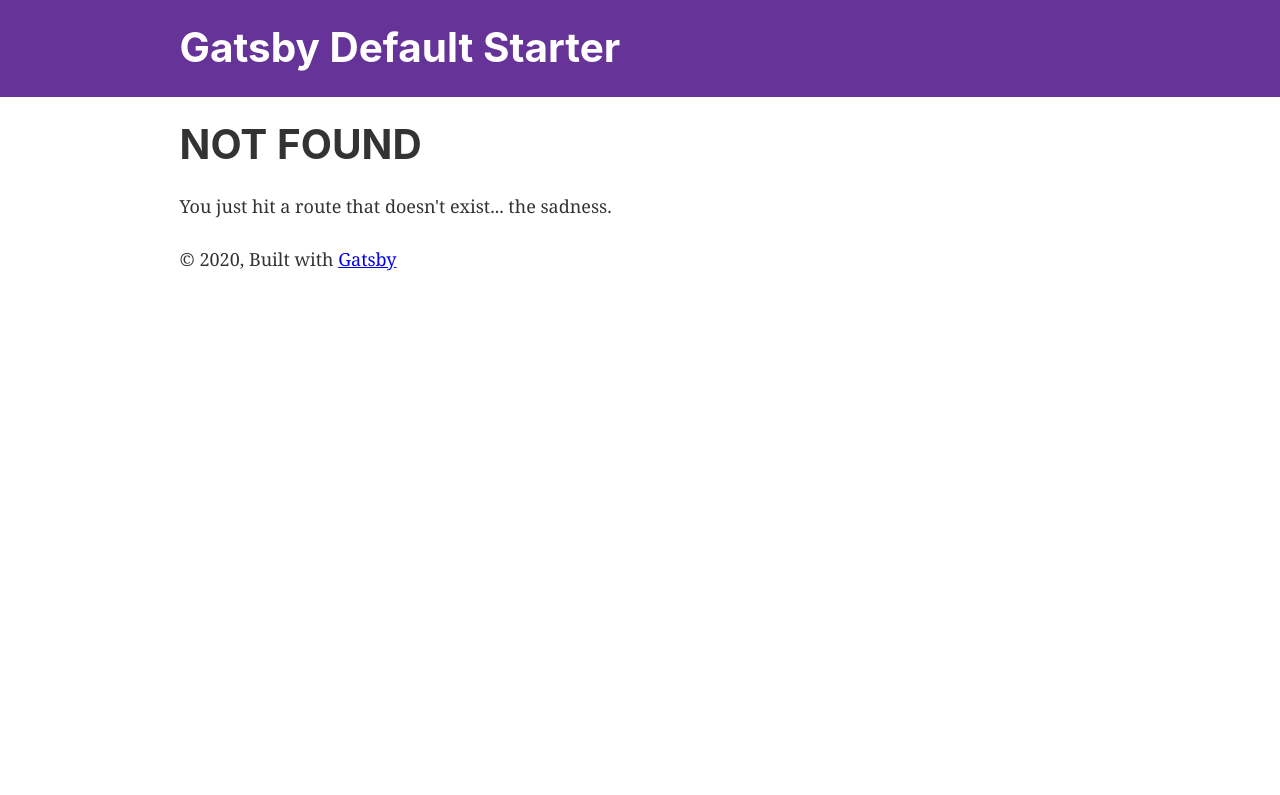
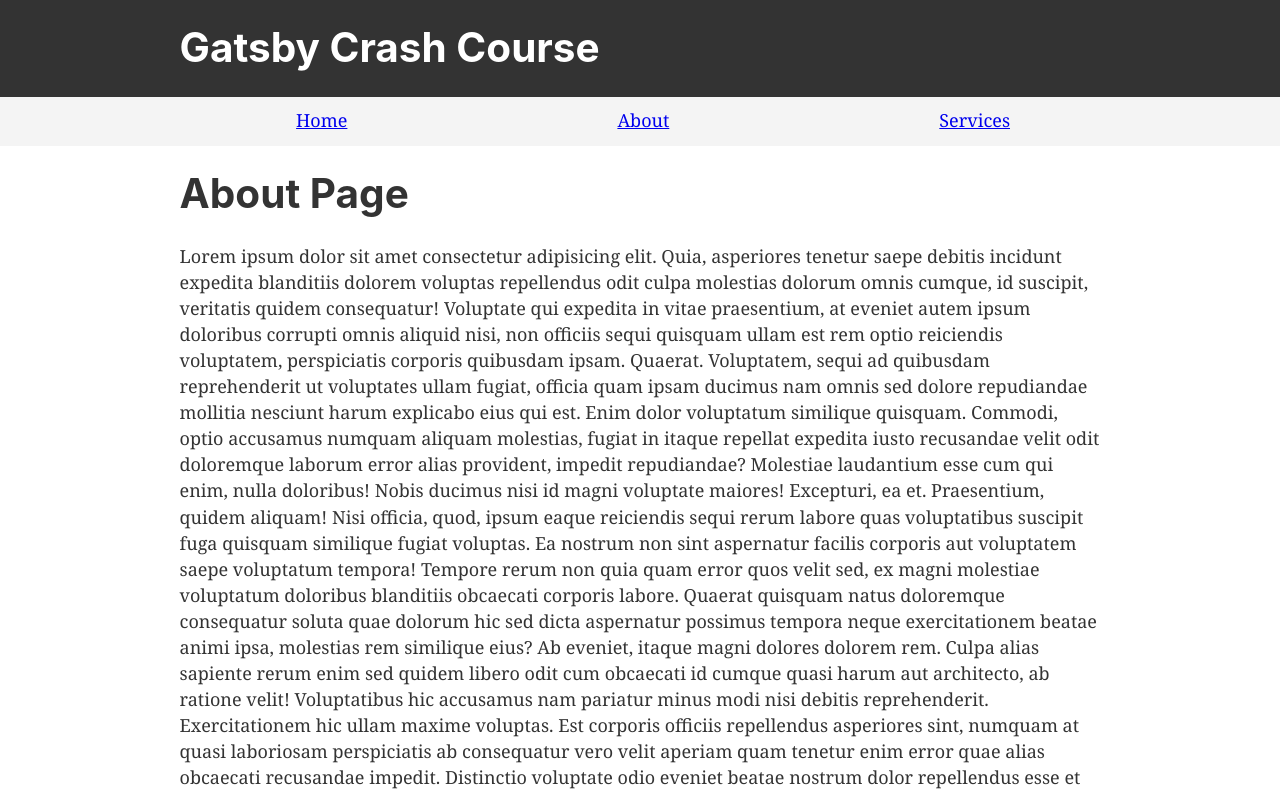
Before and after one commit to onukselcuk/gatsby-crash-course, a Gatsby site: page /about in a window 1280 px wide. Before the commit this address had no page. Shown: the top 795 px of the page. Built offline with nearby package versions, Linux system fonts and the light colour scheme; Gatsby itself is replaced by a stand-in of ours.

Commit message:
initial commit

```diff
--- a/gatsby-config.js
+++ b/gatsby-config.js
@@ -1,6 +1,6 @@
 module.exports = {
   siteMetadata: {
-    title: `Gatsby Default Starter`,
+    title: `Gatsby Crash Course`,
     description: `Kick off your next, great Gatsby project with this default starter. This barebones starter ships with the main Gatsby configuration files you might need.`,
     author: `@gatsbyjs`,
   },
--- a/src/components/header.js
+++ b/src/components/header.js
@@ -5,8 +5,8 @@
 const Header = ({ siteTitle }) => (
   <header
     style={{
-      background: `rebeccapurple`,
-      marginBottom: `1.45rem`,
+      background: `#333`,
+      marginBottom: `0`,
     }}
   >
     <div
--- a/src/components/layout.js
+++ b/src/components/layout.js
@@ -10,6 +10,7 @@
 import { useStaticQuery, graphql } from "gatsby"
 
 import Header from "./header"
+import Menu from "../components/menu"
 import "./layout.css"
 
 const Layout = ({ children }) => {
@@ -26,6 +27,7 @@
   return (
     <>
       <Header siteTitle={data.site.siteMetadata.title} />
+      <Menu />
       <div
         style={{
           margin: `0 auto`,
--- /dev/null
+++ b/src/components/menu.js
@@ -0,0 +1,33 @@
+import React from "react"
+import { Link } from "gatsby"
+
+const Menu = () => {
+  return (
+    <div
+      style={{
+        background: "#f4f4f4",
+        paddingTop: "10px",
+      }}
+    >
+      <ul
+        style={{
+          listStyle: "none",
+          display: "flex",
+          justifyContent: "space-evenly",
+        }}
+      >
+        <li>
+          <Link to="/">Home</Link>
+        </li>
+        <li>
+          <Link to="/about">About</Link>
+        </li>
+        <li>
+          <Link to="/services">Services</Link>
+        </li>
+      </ul>
+    </div>
+  )
+}
+
+export default Menu
--- /dev/null
+++ b/src/pages/about.js
@@ -0,0 +1,153 @@
+import React from "react"
+import Layout from "../components/layout"
+import SEO from "../components/seo"
+
+const AboutPage = () => {
+  return (
+    <Layout>
+      <SEO title="Home" />
+      <h1>About Page</h1>
+      <p>
+        Lorem ipsum dolor sit amet consectetur adipisicing elit. Quia,
+        asperiores tenetur saepe debitis incidunt expedita blanditiis dolorem
+        voluptas repellendus odit culpa molestias dolorum omnis cumque, id
+        suscipit, veritatis quidem consequatur! Voluptate qui expedita in vitae
+        praesentium, at eveniet autem ipsum doloribus corrupti omnis aliquid
+        nisi, non officiis sequi quisquam ullam est rem optio reiciendis
+        voluptatem, perspiciatis corporis quibusdam ipsam. Quaerat. Voluptatem,
+        sequi ad quibusdam reprehenderit ut voluptates ullam fugiat, officia
+        quam ipsam ducimus nam omnis sed dolore repudiandae mollitia nesciunt
+        harum explicabo eius qui est. Enim dolor voluptatum similique quisquam.
+        Commodi, optio accusamus numquam aliquam molestias, fugiat in itaque
+        repellat expedita iusto recusandae velit odit doloremque laborum error
+        alias provident, impedit repudiandae? Molestiae laudantium esse cum qui
+        enim, nulla doloribus! Nobis ducimus nisi id magni voluptate maiores!
+        Excepturi, ea et. Praesentium, quidem aliquam! Nisi officia, quod, ipsum
+        eaque reiciendis sequi rerum labore quas voluptatibus suscipit fuga
+        quisquam similique fugiat voluptas. Ea nostrum non sint aspernatur
+        facilis corporis aut voluptatem saepe voluptatum tempora! Tempore rerum
+        non quia quam error quos velit sed, ex magni molestiae voluptatum
+        doloribus blanditiis obcaecati corporis labore. Quaerat quisquam natus
+        doloremque consequatur soluta quae dolorum hic sed dicta aspernatur
+        possimus tempora neque exercitationem beatae animi ipsa, molestias rem
+        similique eius? Ab eveniet, itaque magni dolores dolorem rem. Culpa
+        alias sapiente rerum enim sed quidem libero odit cum obcaecati id cumque
+        quasi harum aut architecto, ab ratione velit! Voluptatibus hic accusamus
+        nam pariatur minus modi nisi debitis reprehenderit. Exercitationem hic
+        ullam maxime voluptas. Est corporis officiis repellendus asperiores
+        sint, numquam at quasi laboriosam perspiciatis ab consequatur vero velit
+        aperiam quam tenetur enim error quae alias obcaecati recusandae impedit.
+        Distinctio voluptate odio eveniet beatae nostrum dolor repellendus esse
+        et aperiam est, nulla sunt, ab iusto, dolores culpa tempore dolorem
+        maxime! Illum impedit vitae ducimus corrupti hic doloremque aliquid
+        fugit. Consequatur fuga voluptas eum porro, unde aperiam accusantium
+        odio quas distinctio fugit nemo repudiandae iste et nobis molestiae
+        quibusdam quisquam eius similique quos quam sunt vitae cumque quod
+        repellat. Fugit. Reprehenderit officia quo id dolor eos aliquam nobis
+        inventore magnam veritatis labore, culpa qui tempora, nemo voluptatem
+        velit sed possimus distinctio maxime. Doloremque placeat dolor cum?
+        Temporibus rerum similique explicabo. Labore dolore unde, quaerat porro
+        voluptate nulla perspiciatis illum distinctio laboriosam quis, dolor
+        asperiores, ab eos consequatur veniam quasi quae fuga delectus sapiente
+        ducimus earum repellendus dolores! Inventore, tenetur earum. Natus minus
+        aliquam quae itaque porro, eos excepturi vel est voluptas facilis quam
+        veniam eligendi repellendus, accusantium debitis pariatur, id delectus
+        eaque illo! Nisi libero iste, natus recusandae nihil qui? Consequuntur
+        expedita eveniet, illum excepturi quos nesciunt iusto fugit asperiores
+        ullam qui officia, distinctio odio incidunt porro blanditiis placeat
+        accusantium doloribus reprehenderit omnis neque ea. Autem, accusantium
+        nihil. Sit, distinctio! Iusto consequuntur earum, officia quidem
+        eveniet, autem eum nostrum, ipsam fugiat nobis qui distinctio. Maxime
+        placeat, officiis minima dolorem iste sapiente facere, laboriosam quos
+        saepe maiores unde accusamus cum sequi. Dolores deserunt nihil aut
+        perferendis nemo, deleniti neque quod in voluptates nam ducimus
+        obcaecati laboriosam sed sint nulla dolore ex odit eius possimus cumque.
+        Maxime nemo alias maiores natus dolor. Itaque iusto ea cupiditate non
+        excepturi, vitae tenetur placeat eveniet cumque aperiam hic unde odit
+        sed molestias in aliquam? Voluptatem, sint natus. Reiciendis a quidem
+        soluta fugiat! Architecto, in quae? Atque quas voluptas a quam
+        consequuntur est aliquid consequatur qui saepe, similique velit placeat
+        magnam nostrum! Accusantium, ea odit dolore iste inventore harum eveniet
+        atque voluptate debitis ullam blanditiis minus. Aperiam iure optio
+        distinctio esse placeat excepturi, consequatur nulla quaerat ducimus
+        laboriosam quia labore et harum vero vel. Provident voluptatibus, harum
+        natus beatae quis est architecto aliquam quod quo nisi! Reprehenderit
+        quibusdam perspiciatis at, debitis distinctio culpa soluta non
+        perferendis ipsam! Animi aut totam laudantium sit nemo, voluptatibus est
+        alias sapiente reprehenderit nulla. Accusamus provident inventore
+        dolores consequatur sed cum. Temporibus nostrum cupiditate dolores qui
+        similique facilis minima, dignissimos possimus aperiam vero molestiae
+        iure modi eius repellendus incidunt voluptas a corrupti optio odit error
+        labore accusamus assumenda molestias voluptatem. Expedita. Beatae illo
+        ullam error aliquid molestiae, placeat, quasi iure nulla ducimus odio
+        esse, animi impedit debitis numquam odit quidem voluptatibus deserunt
+        obcaecati pariatur soluta et doloribus dolorem voluptate eveniet?
+        Quaerat! Voluptates reprehenderit adipisci non esse beatae quis quaerat
+        officiis, officia ratione cum labore eligendi illum at odio? Quasi autem
+        a optio, vel dolores ipsam temporibus accusantium, tempore sunt rem
+        enim! Excepturi optio reprehenderit dolorum quaerat? Quisquam dicta quis
+        voluptatem tenetur quidem assumenda aperiam, aspernatur quo cupiditate
+        qui commodi minima, doloribus libero natus quaerat voluptate itaque.
+        Sequi libero voluptatibus deserunt blanditiis? Harum quia quas quam
+        necessitatibus autem ratione eius. Nobis id voluptatibus placeat
+        blanditiis animi architecto est eos. Expedita assumenda voluptate beatae
+        necessitatibus, temporibus repellendus quae labore accusamus repellat
+        incidunt perferendis. Consequatur, velit! Voluptate praesentium tempora
+        unde odio libero, dolores necessitatibus omnis vero error expedita
+        vitae! Quibusdam, consequatur quod! Atque inventore architecto
+        voluptatibus necessitatibus soluta incidunt eligendi id mollitia illo
+        vitae. Totam ipsa eligendi, provident perspiciatis officia unde
+        recusandae esse debitis, quasi architecto est consequatur? Facilis
+        corporis blanditiis id temporibus libero, ex, praesentium nostrum
+        deleniti accusamus dolorum distinctio, assumenda quasi consectetur!
+        Repellat, sed illum eos cumque vitae debitis quos alias animi eligendi
+        maiores ad deleniti! Laborum deserunt molestiae nam aliquid iusto totam
+        nostrum enim iste, repellat eos porro ad, optio in! Maiores hic beatae
+        pariatur corrupti et consequatur eum consectetur non delectus officiis
+        voluptate suscipit doloribus sint ducimus minus harum nam dignissimos
+        minima, officia iure eveniet enim laboriosam? Possimus, deleniti alias.
+        Similique labore dolorem sapiente a ipsum laborum earum quidem et
+        molestias! Deserunt placeat illo possimus nostrum temporibus ab aperiam,
+        rerum consectetur nulla ducimus modi, nisi nemo eligendi eaque minima
+        est? Deserunt sed esse quam voluptate consequuntur tempora, id enim
+        quaerat illo molestias eum consectetur odio corrupti ad nemo porro!
+        Inventore, veniam totam. Velit repellat tenetur, nemo corrupti suscipit
+        molestias aliquid! Aliquid, praesentium. Error assumenda illo doloribus
+        voluptates qui impedit quia odio architecto quod, sit harum dolorum
+        tempore sapiente molestias, accusantium rem officiis reprehenderit at?
+        Nihil velit qui dicta sed perspiciatis. Nesciunt eius accusantium
+        cupiditate esse commodi voluptatem deserunt neque delectus doloremque
+        maiores quibusdam laboriosam aliquam, molestiae repellat dolore odio?
+        Quis sequi at tenetur ex amet ullam et tempore, quam minima? Eum ut,
+        impedit fugit dignissimos alias quidem quis maiores, temporibus quasi
+        blanditiis unde ab doloremque accusamus adipisci itaque voluptatum
+        maxime dolorum. Porro nemo suscipit laborum. Facilis autem sapiente
+        officiis quidem! Beatae suscipit iste, sit accusantium molestias error
+        sequi possimus. Laboriosam dignissimos laborum voluptatem iusto expedita
+        autem quidem. Recusandae nostrum veniam, ipsam officiis repellendus
+        sequi inventore aut obcaecati nihil tempore culpa. Voluptatibus
+        temporibus necessitatibus soluta perspiciatis similique doloribus vero.
+        Mollitia dolore doloribus laudantium? Accusamus a aliquam facilis.
+        Reiciendis itaque quod nostrum sit excepturi, aspernatur sequi nisi ad
+        veniam a, error cupiditate? Id earum error repellendus, deserunt illum
+        dolore quibusdam corrupti, eveniet voluptatem porro quos! Recusandae,
+        quaerat! Aliquam numquam modi incidunt repellendus consectetur
+        voluptatum consequatur ab est ratione labore. Id, ullam corporis? Ipsum
+        quo nam aliquam eveniet nemo explicabo est quas minima molestiae labore
+        asperiores odit, minus, a fugiat, error cupiditate dignissimos tenetur?
+        Minima dolorum ex soluta delectus. Assumenda error dolorum autem! Sed
+        laudantium recusandae, ullam quaerat reiciendis sunt rem nemo hic, a,
+        iure aperiam? Nostrum officia necessitatibus amet ipsam harum aspernatur
+        molestiae! Qui quisquam blanditiis inventore, earum incidunt ratione.
+        Enim, eum.
+      </p>
+      {/* <div style={{ maxWidth: `300px`, marginBottom: `1.45rem` }}>
+      <Image />
+    </div>
+    <Link to="/page-2/">Go to page 2</Link> <br />
+    <Link to="/using-typescript/">Go to "Using TypeScript"</Link> */}
+    </Layout>
+  )
+}
+
+export default AboutPage
--- a/src/pages/index.js
+++ b/src/pages/index.js
@@ -8,14 +8,13 @@
 const IndexPage = () => (
   <Layout>
     <SEO title="Home" />
-    <h1>Hi people</h1>
-    <p>Welcome to your new Gatsby site.</p>
-    <p>Now go build something great.</p>
-    <div style={{ maxWidth: `300px`, marginBottom: `1.45rem` }}>
+    <h1>Welcome to my website</h1>
+    <p>This is a sample site for the Gatsby Crash Course </p>
+    {/* <div style={{ maxWidth: `300px`, marginBottom: `1.45rem` }}>
       <Image />
     </div>
     <Link to="/page-2/">Go to page 2</Link> <br />
-    <Link to="/using-typescript/">Go to "Using TypeScript"</Link>
+    <Link to="/using-typescript/">Go to "Using TypeScript"</Link> */}
   </Layout>
 )
 
```
Also changed, not shown: src/pages/services.js (added, +153 -0 lines).
